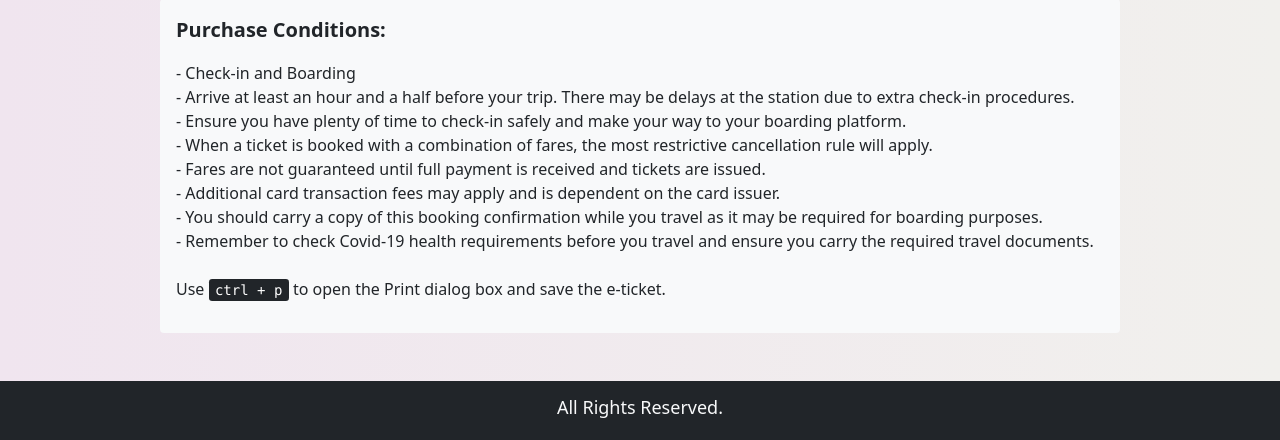
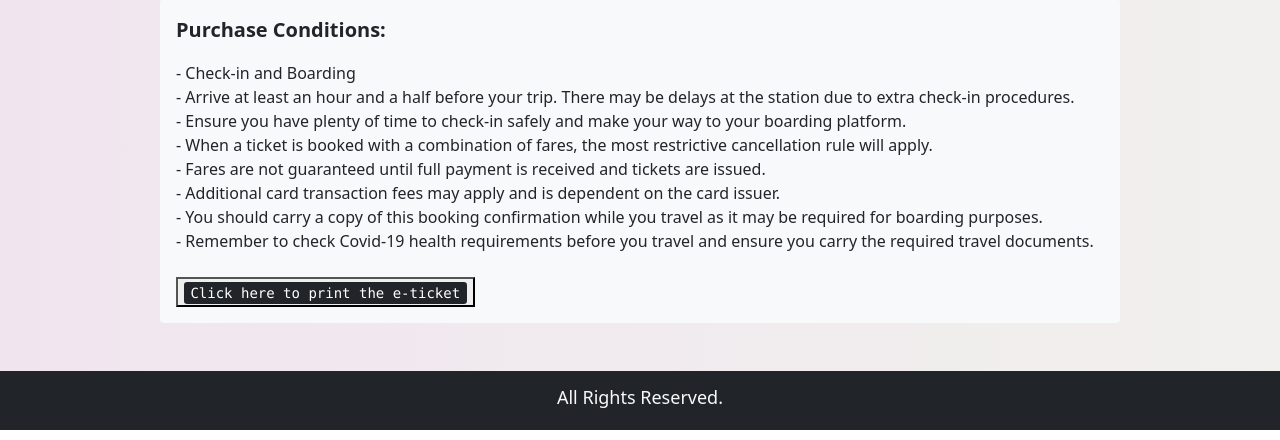
Before and after one commit to HassanMahmoodKhan/Web-Development-Project, a Flask app: template templates/Final Ticket-1.html in a window 1280 px wide. Shown: the part 868-1308 px from the top of the page. Run offline with Flask 2, Linux system fonts and the light colour scheme; the template is opened without the code that fills it, so the values that code supplies are empty.

Commit message:
Update Final Ticket-1.html

```diff
--- a/templates/Final Ticket-1.html
+++ b/templates/Final Ticket-1.html
@@ -30,7 +30,7 @@
             </div>
           </nav>
   </header>
-
+  <form>
   <div class="container-fluid" style="padding-top: 20px;">
     <ul class="pagination pagination-lg justify-content-center">
       <li class="page-item"><a class="page-link" href="{{url_for('Home')}}"><h6>Search</h6></a></li>
@@ -117,11 +117,11 @@
       </div>
     <div>
         <br>
-        <p>Use <kbd>ctrl + p</kbd> to open the Print dialog box and save the e-ticket.</p>
+        <button type="button" onclick="window.print()"> <kbd>Click here to print the e-ticket</kbd> </button>
     </div>
 
 </div>
-
+</form>
 
   <div class="container-fluid text-light bg-dark" style="text-align: center; padding: 13px 0px 3px 0px; position: relative; bottom: 0%;">
   <p style="font-size: large;">All Rights Reserved.</p>
```
